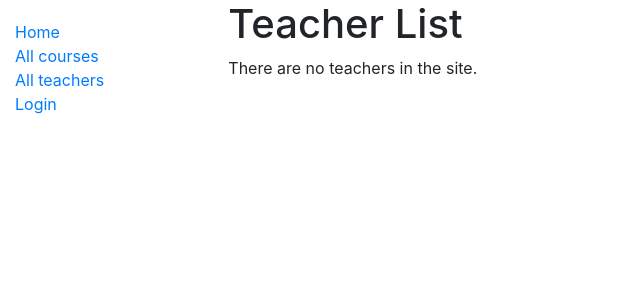
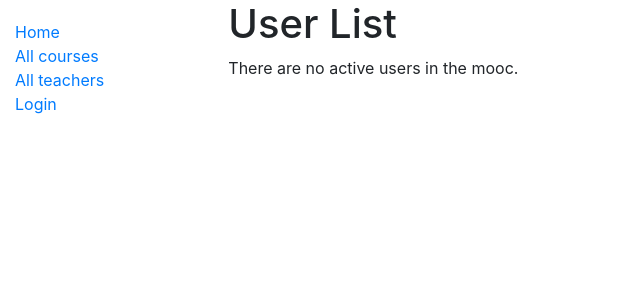
Before and after one commit to thanoomits/Thesis, a Django app: page /catalog/teachers/ in a window 1280 px wide. Shown: the top 300 px of the page, without its empty margins (0-640 px from the left). Run offline with Django 3.2, Linux system fonts and the light colour scheme; data that the repository does not hold is empty; some libraries are stand-ins or nearby versions.

Commit message:
fixed teachers list to access the correct model.

```diff
--- /dev/null
+++ b/mooc/catalog/forms.py
@@ -0,0 +1 @@
+from django import forms
--- a/mooc/catalog/templates/base_generic.html
+++ b/mooc/catalog/templates/base_generic.html
@@ -18,7 +18,8 @@
         <ul class="sidebar-nav">
           <li><a href="{% url 'index' %}">Home</a></li>
           <li><a href="{% url 'courses' %}">All courses</a></li>
-          <li><a href="{% url 'teachers' %}">All teachers</a></li>
+          <li><a href="{% url 'users' %}">All teachers</a></li>
+
           {% if user.is_authenticated %}
             <li>User: {{ user.get_username }}</li>
             <li><a href="{% url 'logout'%}?next={{request.path}}">Logout</a></li>
--- a/mooc/catalog/templates/catalog/course_detail.html
+++ b/mooc/catalog/templates/catalog/course_detail.html
@@ -1,10 +1,9 @@
 {% extends "base_generic.html" %}
-
 
 {% block content %}
     <h1>Title: {{course.title}}</h1>
 
-    <p><strong>Teacher:</strong> <a href="{% url 'teacher-detail' course.teacher.pk %}">{{ course.teacher }}</a></p>
+    <p><strong>Teacher:</strong> <a href="{% url 'user-detail' course.teacher.pk %}">{{ course.teacher.last_name }} {{ course.teacher.first_name }}</a></p>
     <p><strong>Summary:</strong> {{ course.summary }}</p>
     <p><strong>Field:</strong> {{ course.field.all|join:", " }}</p>
 
--- a/mooc/catalog/templates/catalog/course_list.html
+++ b/mooc/catalog/templates/catalog/course_list.html
@@ -6,7 +6,7 @@
     <ul>
         {% for course in course_list %}
             <li>
-                <a href="{{ course.get_absolute_url }}">{{course.title}}</a> {{course.teacher}}
+                <a href="{{ course.get_absolute_url }}">{{course.title}}</a>
             </li>
         {% endfor %}
     </ul>
--- a/mooc/catalog/templates/catalog/postedby_detail.html
+++ b/mooc/catalog/templates/catalog/postedby_detail.html
@@ -1,13 +1,13 @@
 {% extends "base_generic.html" %}
 
 {% block content %}
-  <h1>Teacher: {{ postedby.op }}</h1>
+  <h1>Teacher: {{ user.last_name }} {{ user.first_name }}</h1>
 
   <div style="margin-left:20px;margin-top:20px">
     <h4>Courses</h4>
 
     <dl>
-    {% for course in op.course_set.all %}
+    {% for course in user.course_set.all %}
       <dt><a href="{% url 'course-detail' course.pk %}">{{course}}</a></dt>
       <dd>{{course.summary}}</dd>
     {% endfor %}
--- /dev/null
+++ b/mooc/catalog/templates/catalog/user_list.html
@@ -0,0 +1,15 @@
+{% extends "base_generic.html" %}
+
+{% block content %}
+  <h1>User List</h1>
+  {% if user_list %}
+  <ul>
+    {% for user in user_list %}
+      <li>
+        <a href="{{ user.get_absolute_url }}">{{ user.last_name }} {{ user.first_name }}</a>
+    {% endfor %}
+  </ul>
+  {% else %}
+    <p>There are no active users in the mooc.</p>
+  {% endif %}
+{% endblock %}
--- a/mooc/catalog/urls.py
+++ b/mooc/catalog/urls.py
@@ -5,6 +5,9 @@ urlpatterns = [
     path('', views.index, name='index'),
     path('courses/', views.CourseListView.as_view(), name='courses'),
     path('course/<int:pk>', views.CourseDetailView.as_view(), name='course-detail'),
-    path('teachers/', views.PostedbyListView.as_view(), name='teachers'),
-    path('teacher/<int:pk>', views.PostedbyDetailView.as_view(), name='teacher-detail'),
+    path('teachers/', views.UserListView.as_view(), name='users'),
+    path('teacher/<int:pk>', views.UserDetailView.as_view(), name='user-detail'),
+    path('teacher/create', views.PostedbyCreate.as_view(), name='teacher_create'),
+    path('teacher/<int:pk>/update', views.PostedbyUpdate.as_view(), name='teacher_update'),
+    path('teacher/<int:pk>/delete', views.PostedbyDelete.as_view(), name='teacher_delete'),
 ]
--- a/mooc/catalog/views.py
+++ b/mooc/catalog/views.py
@@ -1,6 +1,8 @@
 from django.shortcuts import render
 from catalog.models import User, Field, Course, Postedby
 from django.views import generic
+from django.urls import reverse_lazy
+from django.views.generic.edit import CreateView, UpdateView, DeleteView
 
 # Create your views here.
 
@@ -25,9 +27,28 @@ class CourseListView(generic.ListView):
 class CourseDetailView(generic.DetailView):
     model = Course
 
-class PostedbyListView(generic.ListView):
-    model = Postedby
+class UserListView(generic.ListView):
+    model = User
     paginate_by = 2
 
-class PostedbyDetailView(generic.DetailView):
+class UserDetailView(generic.DetailView):
+    model = User
+
+#class PostedbyListView(generic.ListView):
+#    model = Postedby
+#    paginate_by = 2
+
+#class PostedbyDetailView(generic.DetailView):
+#    model = Postedby
+
+class PostedbyCreate(CreateView):
     model = Postedby
+    fields = '__all__'
+
+class PostedbyUpdate(UpdateView):
+    model = Postedby
+    fields = ['posted_date', 'last_modified_date']
+
+class PostedbyDelete(DeleteView):
+    model = Postedby
+    success_url = reverse_lazy('teachers')
```
Also changed, not shown: mooc/catalog/admin.py (+12 -6 lines), mooc/catalog/models.py (+25 -0 lines), mooc/catalog/templates/catalog/postedby_confirm_delete.html (added, +14 -0 lines), mooc/catalog/templates/catalog/postedby_form.html (added, +11 -0 lines), mooc/catalog/templates/catalog/user_detail.html (added, +10 -0 lines), mooc/catalog/migrations/0004_mycourse.py (added).
